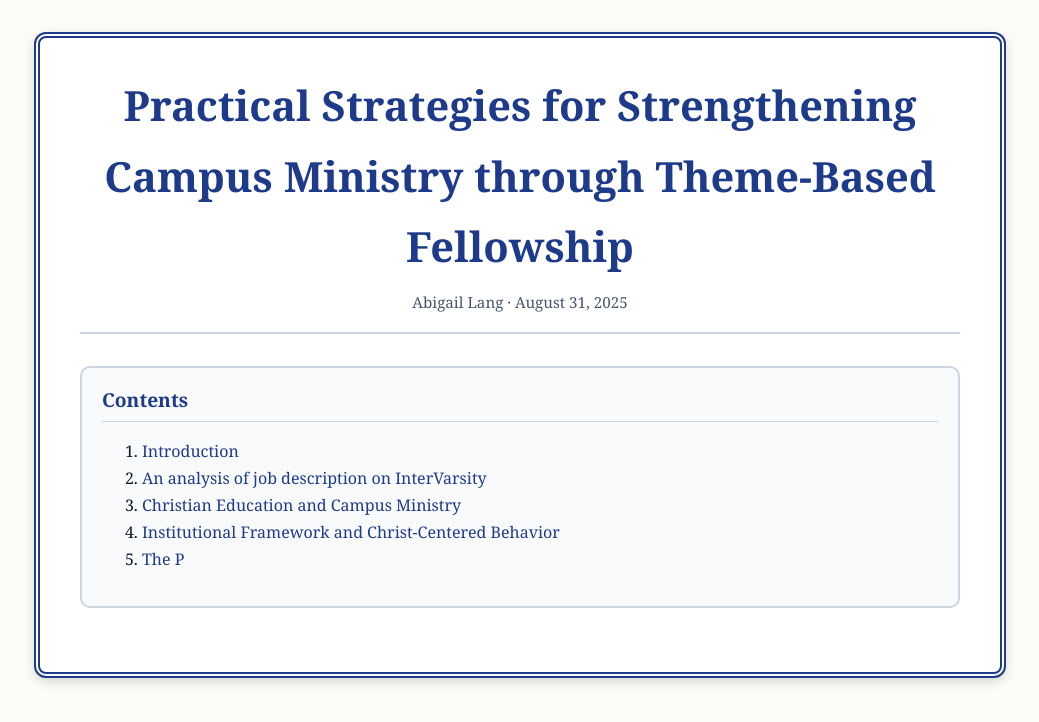
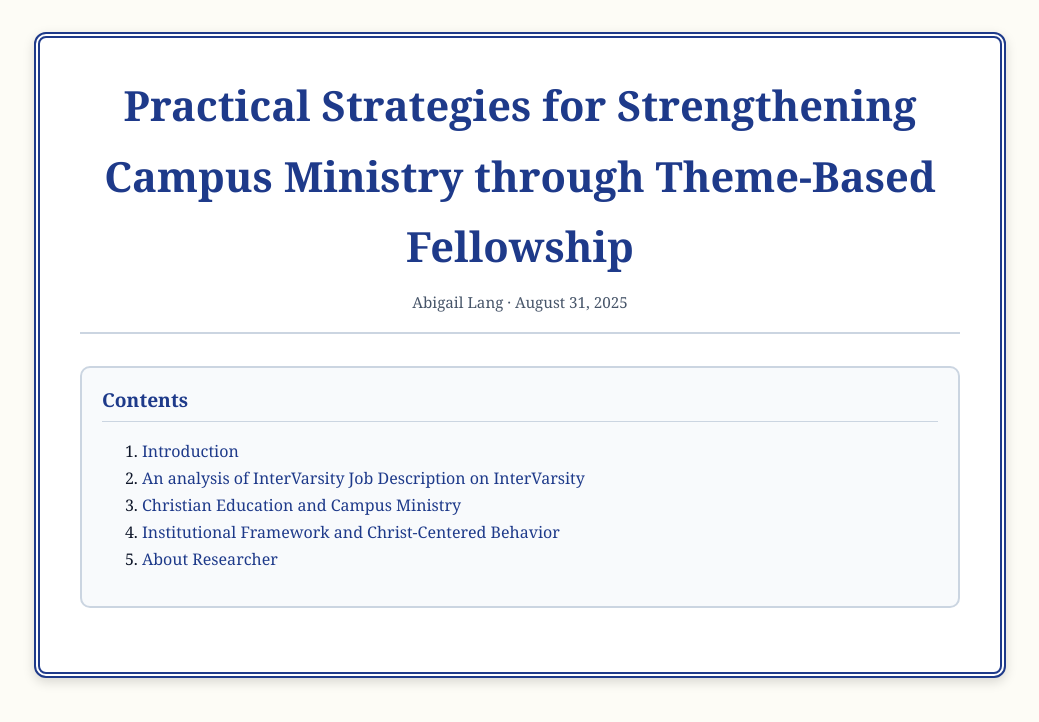
Before and after one commit to abigail19/A.Lang, a plain HTML site: page Blog1.html in a window 1280 px wide. Shown: the whole page, without its empty margins (120-1159 px from the left). Drawn offline with Linux system fonts and the light colour scheme.

Commit message:
Update Blog1.html

```diff
--- a/Blog1.html
+++ b/Blog1.html
@@ -97,7 +97,7 @@
       <h2>Contents</h2>
       <ol>
         <li><a href="#introduction">Introduction</a></li>
-        <li><a href="#analysis-of-job-description">An analysis of job description on InterVarsity</a></li>
+        <li><a href="#analysis-of-job-description">An analysis of InterVarsity Job Description on InterVarsity</a></li>
         <li><a href="#christian-education">Christian Education and Campus Ministry</a></li>
         <li><a href="#institutional-framework">Institutional Framework and Christ-Centered Behavior</a></li>
-        <li><a href="#problems-with-states">The P
+        <li><a href="#problems-with-states">About Researcher
```
